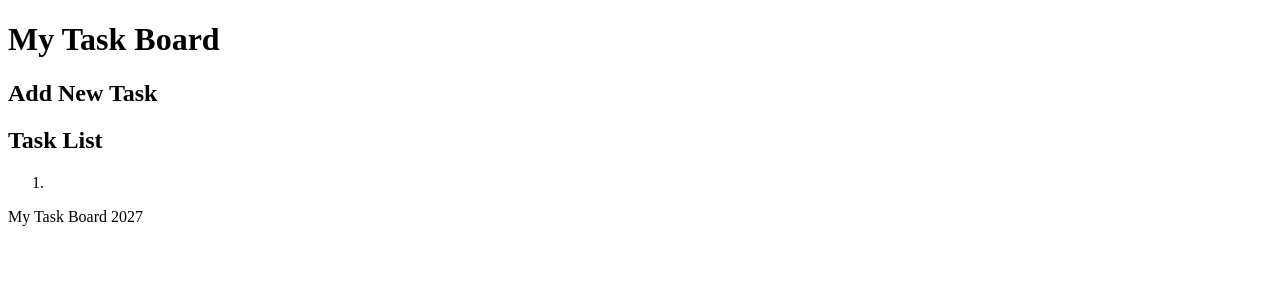
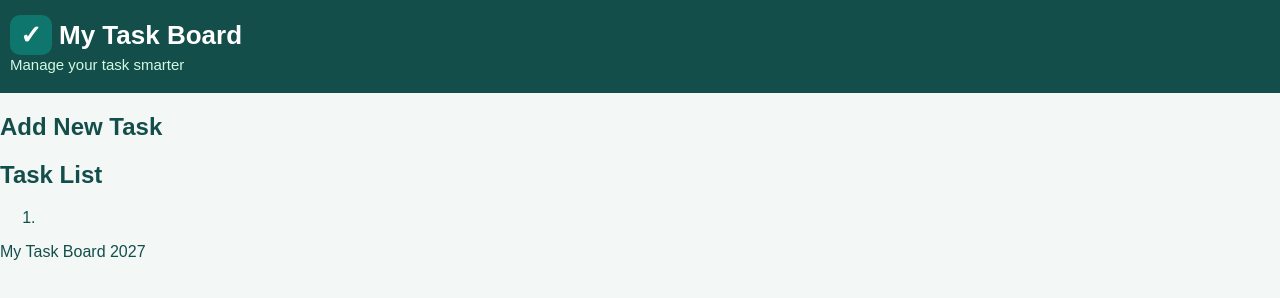
Before and after one commit to pragna21-dev/Task-Board, a plain HTML site: page index.html in a window 1280 px wide. Drawn offline with Linux system fonts and the light colour scheme.

Commit message:
Header with basic css

```diff
--- a/index.html
+++ b/index.html
@@ -4,10 +4,14 @@
     <meta charset="UTF-8" />
     <meta name="viewport" content="width=device-width, initial-scale=1.0" />
     <title>Task Board</title>
+    <link rel="stylesheet" href="style.css" />
   </head>
   <body>
-    <header>
-      <h1>My Task Board</h1>
+    <header class="task-header">
+      <div class="logo">
+        <h1><span class="logo-icon">✓</span> My Task Board</h1>
+        <p>Manage your task smarter</p>
+      </div>
     </header>
     <nav>
       <a></a>
--- /dev/null
+++ b/style.css
@@ -0,0 +1,37 @@
+/* Common*/
+body {
+  margin: 0;
+  font-family: Arial, sans-serif;
+  background-color: #f3f8f6;
+  color: #134e4a;
+}
+
+/* Header */
+.task-header {
+  background-color: #134e4a;
+  color: #ffffff;
+  padding: 20px 10px;
+}
+
+.logo {
+}
+.logo h1 {
+  font-size: 26px;
+  margin: 0;
+}
+.logo p {
+  color: #d1fae5;
+  font-size: 15px;
+  margin: 5px 0 0;
+}
+
+.logo-icon {
+  background-color: #0f766e;
+  color: #ffffff;
+  width: 42px;
+  height: 42px;
+  border-radius: 10px;
+  /* font-size: 24px; */
+  font-weight: bold;
+  padding: 5px 10px;
+}
```
